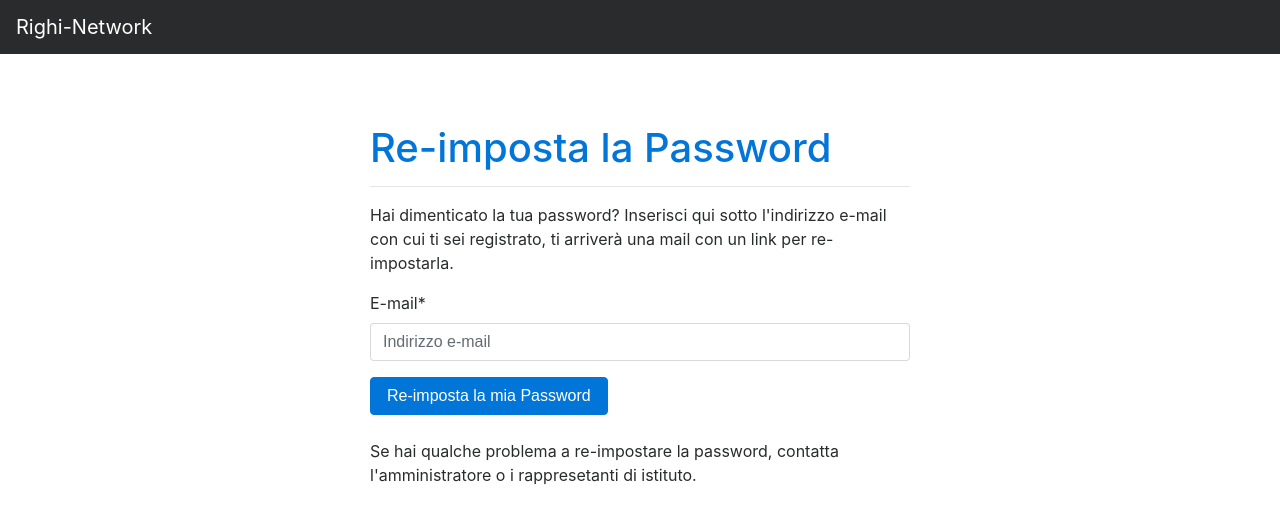
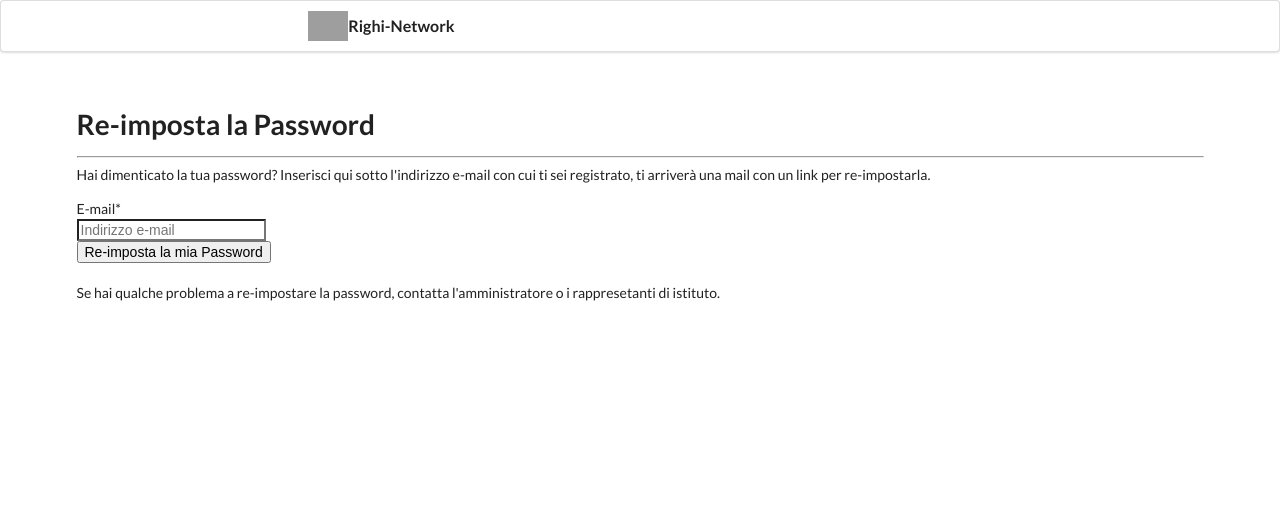
Before and after one commit to Leo-037/Righi-Network-2, a Django app: page /accounts/password/reset/ in a window 1280 px wide. Shown: the top 524 px of the page. Run offline with Django 3.2, Linux system fonts and the light colour scheme; some libraries are stand-ins or nearby versions; grey boxes are pictures that could not be loaded.

Commit message:
Convertito base.html da bootstrap a semantic-ui

```diff
--- a/templates/base.html
+++ b/templates/base.html
@@ -10,16 +10,67 @@
     <meta charset="utf-8">
     <meta name="viewport" content="width=device-width, initial-scale=1, shrink-to-fit=no">
     <title>{% block head_title %}{% endblock head_title %}</title>
-    <link href="https://maxcdn.bootstrapcdn.com/bootstrap/4.0.0-alpha.6/css/bootstrap.min.css" rel="stylesheet"
-          integrity="sha384-rwoIResjU2yc3z8GV/NPeZWAv56rSmLldC3R/AZzGRnGxQQKnKkoFVhFQhNUwEyJ" crossorigin="anonymous">
+    <link rel="stylesheet" href="https://cdnjs.cloudflare.com/ajax/libs/semantic-ui/2.2.13/semantic.min.css"
+          integrity="sha256-/Z28yXtfBv/6/alw+yZuODgTbKZm86IKbPE/5kjO/xY=" crossorigin="anonymous"/>
     <link rel="stylesheet" type="text/css" href="{% static 'hijack/hijack-styles.css' %}"/>
-    <link rel="stylesheet" type="text/css" href="{% static "css/bootstrap-social.css" %}"/>
-    <link href="https://maxcdn.bootstrapcdn.com/font-awesome/4.7.0/css/font-awesome.min.css" rel="stylesheet"
-          integrity="sha384-wvfXpqpZZVQGK6TAh5PVlGOfQNHSoD2xbE+QkPxCAFlNEevoEH3Sl0sibVcOQVnN">
+    {#    <link href="https://maxcdn.bootstrapcdn.com/font-awesome/4.7.0/css/font-awesome.min.css" rel="stylesheet"#}
+    {#          integrity="sha384-wvfXpqpZZVQGK6TAh5PVlGOfQNHSoD2xbE+QkPxCAFlNEevoEH3Sl0sibVcOQVnN">#}
+
+
+    <script src="https://code.jquery.com/jquery-3.2.1.slim.min.js"
+            integrity="sha256-k2WSCIexGzOj3Euiig+TlR8gA0EmPjuc79OEeY5L45g="
+            crossorigin="anonymous"></script>
+    <script src="https://cdnjs.cloudflare.com/ajax/libs/tether/1.4.0/js/tether.min.js"
+            integrity="sha384-DztdAPBWPRXSA/3eYEEUWrWCy7G5KFbe8fFjk5JAIxUYHKkDx6Qin1DkWx51bBrb"
+            crossorigin="anonymous"></script>
+    <script src="https://cdnjs.cloudflare.com/ajax/libs/semantic-ui/2.2.13/semantic.min.js"
+            integrity="sha256-Bhi6GMQ/72uYZcJXCJ2LToOIcN3+Cx47AZnq/Bw1f7A=" crossorigin="anonymous"></script>
+    <script>
+        $(document).ready(function () {
+            $('.dropdown').dropdown();
+            $('.message .close').on('click', function () {
+                $(this).closest('.message').transition('fade');
+            });
+        })
+    </script>
+
     {% block head_extra %}{% endblock head_extra %}
 </head>
 
 <body>
+<div class="ui main borderless menu">
+    <div class="ui text container">
+        <div class="header item">
+            <img class="logo" src="{% static 'righinetwork/r.jpg' %}">
+            Righi-Network
+        </div>
+        {% if user.is_authenticated %}
+            <a href="{{ BASE_DIR }}/" class="active item">Home</a>
+            {#        <a href="#" class="item">Articles</a>#}
+
+            <div class="ui right secondary menu">
+                {% if user.is_superuser %}
+                    <a href="{{ BASE_DIR }}/admin/" class="ui item">Admin</a>
+                {% endif %}
+                {% if user.studente.is_rapistituto or user.is_superuser %}
+                    <a href="{% url "accounts:gestione" %}" class="ui item">Gestione</a>
+                {% endif %}
+
+                <a href="#" class="ui right floated dropdown item" id="user-dropdown">
+                    {{ user.first_name }} <i class="dropdown icon"></i>
+                    <div class="menu">
+                        <div class="header">Impostazioni</div>
+                        <div class="item" href="{% url 'account_email' %}">E-mail</div>
+                        <div class="item" href="{% url 'account_reset_password' %}">Password</div>
+                        <div class="divider"></div>
+                        <div class="item" href="{% url 'account_logout' %}">Esci</div>
+                    </div>
+                </a>
+            </div>
+        {% endif %}
+    </div>
+</div>
+
 <script>
     window.fbAsyncInit = function () {
         FB.init({
@@ -47,90 +98,28 @@
 {% if request|is_hijacked %}
 {% endif %}
 
-<nav class="navbar navbar-toggleable-md navbar-inverse bg-inverse">
-    <button class="navbar-toggler navbar-toggler-right" type="button" data-toggle="collapse"
-            data-target="#navbarSupportedContent" aria-controls="navbarSupportedContent" aria-expanded="false"
-            aria-label="Toggle navigation">
-        <span class="navbar-toggler-icon"></span>
-    </button>
-    <a class="navbar-brand" href="/">
-        {#        <img src="{% static '' %}" width="30" height="30" class="d-inline-block align-top" alt="">#}
-        Righi-Network
-    </a>
-    {% if user.is_authenticated %}
-        <div class="collapse navbar-collapse" id="navbarSupportedContent">
-            <ul class="nav navbar-nav mr-auto">
-                <li class="nav-item active">
-                    <a class="nav-link" href="/">Home <span class="sr-only">(current)</span></a>
-                </li>
-                {#                <li class="nav-item">#}
-                {#                    <a class="nav-link" href="#">Link</a>#}
-                {#                </li>#}
-                {#                <li class="nav-item">#}
-                {#                    <a class="nav-link disabled" href="#">Disabled</a>#}
-                {#                </li>#}
-            </ul>
-            <ul class="nav navbar-nav navbar-right">
-                {% if user.is_superuser %}
-                    <li class="nav-item">
-                        <a class="nav-link" href="{{ BASE_DIR }}/admin/">Admin</a>
-                    </li>
-                {% endif %}
-                {% if user.studente.is_rapistituto or user.is_superuser %}
-                    <li class="nav-item">
-                        <a class="nav-link" href="{% url "accounts:gestione" %}">Gestione</a>
-                    </li>
-                {% endif %}
+<div class="ui container">
 
-                <li class="nav-item dropdown">
-                    <a class="nav-link dropdown-toggle" href="#" id="navbarDropdownMenuLink"
-                       data-toggle="dropdown" aria-haspopup="true" aria-expanded="false">
-                        {{ user.first_name }}
-                    </a>
-                    <div class="dropdown-menu dropdown-menu-right" aria-labelledby="navbarDropdownMenuLink">
-                        <h6 class="dropdown-header">Impostazioni</h6>
-                        <a class="dropdown-item" href="{% url 'account_email' %}">E-mail</a>
-                        <a class="dropdown-item" href="{% url 'account_reset_password' %}">Password</a>
-                        <div class="dropdown-divider"></div>
-                        <a class="dropdown-item" href="{% url 'account_logout' %}">Esci</a>
-                    </div>
-                </li>
-            </ul>
-        </div>
+    {% if messages %}
+        {% for message in messages %}
+            <div class="ui green floating message">
+                <i class="close icon"></i>
+                <div class="header">Messaggio</div>
+                <span>{{ message }}</span>
+            </div>
+        {% endfor %}
     {% endif %}
-</nav>
 
-{% if messages %}
-    {% for message in messages %}
-        <div class="alert alert-dismissible alert-success fade show" role="alert" id="success-alert">
-            <button type="button" class="close" data-dismiss="alert" aria-label="Close">
-                <span aria-hidden="true">&times;</span>
-            </button>
-            <h6>{{ message }}</h6>
-        </div>
-    {% endfor %}
-{% endif %}
-<div class="container">
-    <br>
     {% block content %}
     {% endblock content %}
+
     {% block extra_body %}
-    {% endblock %}
+    {% endblock extra_body %}
 </div>
 
 <footer>
 
 </footer>
 
-<!-- jQuery first, then Tether, then Bootstrap JS. -->
-<script src="https://code.jquery.com/jquery-3.2.1.slim.min.js"
-        integrity="sha256-k2WSCIexGzOj3Euiig+TlR8gA0EmPjuc79OEeY5L45g="
-        crossorigin="anonymous"></script>
-<script src="https://cdnjs.cloudflare.com/ajax/libs/tether/1.4.0/js/tether.min.js"
-        integrity="sha384-DztdAPBWPRXSA/3eYEEUWrWCy7G5KFbe8fFjk5JAIxUYHKkDx6Qin1DkWx51bBrb"
-        crossorigin="anonymous"></script>
-<script src="https://maxcdn.bootstrapcdn.com/bootstrap/4.0.0-alpha.6/js/bootstrap.min.js"
-        integrity="sha384-vBWWzlZJ8ea9aCX4pEW3rVHjgjt7zpkNpZk+02D9phzyeVkE+jo0ieGizqPLForn"
-        crossorigin="anonymous"></script>
 </body>
 </html>
```
